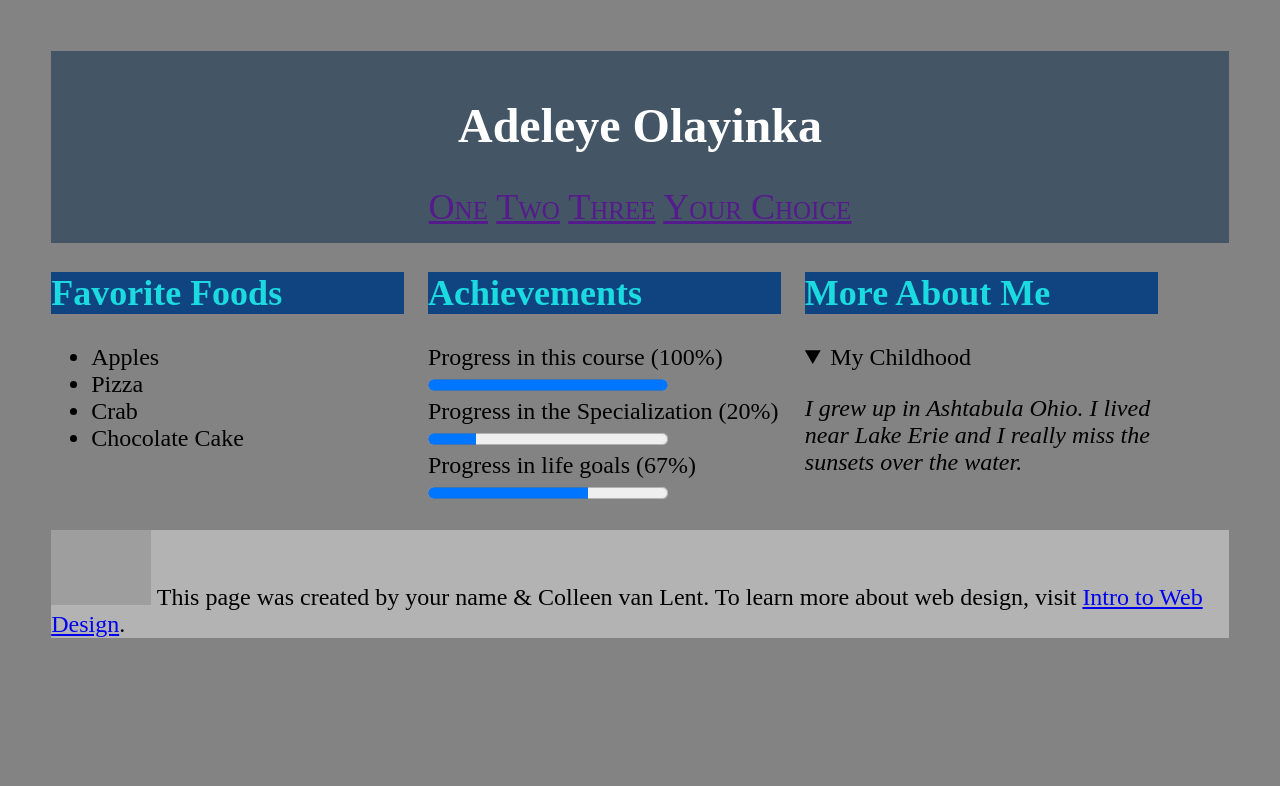
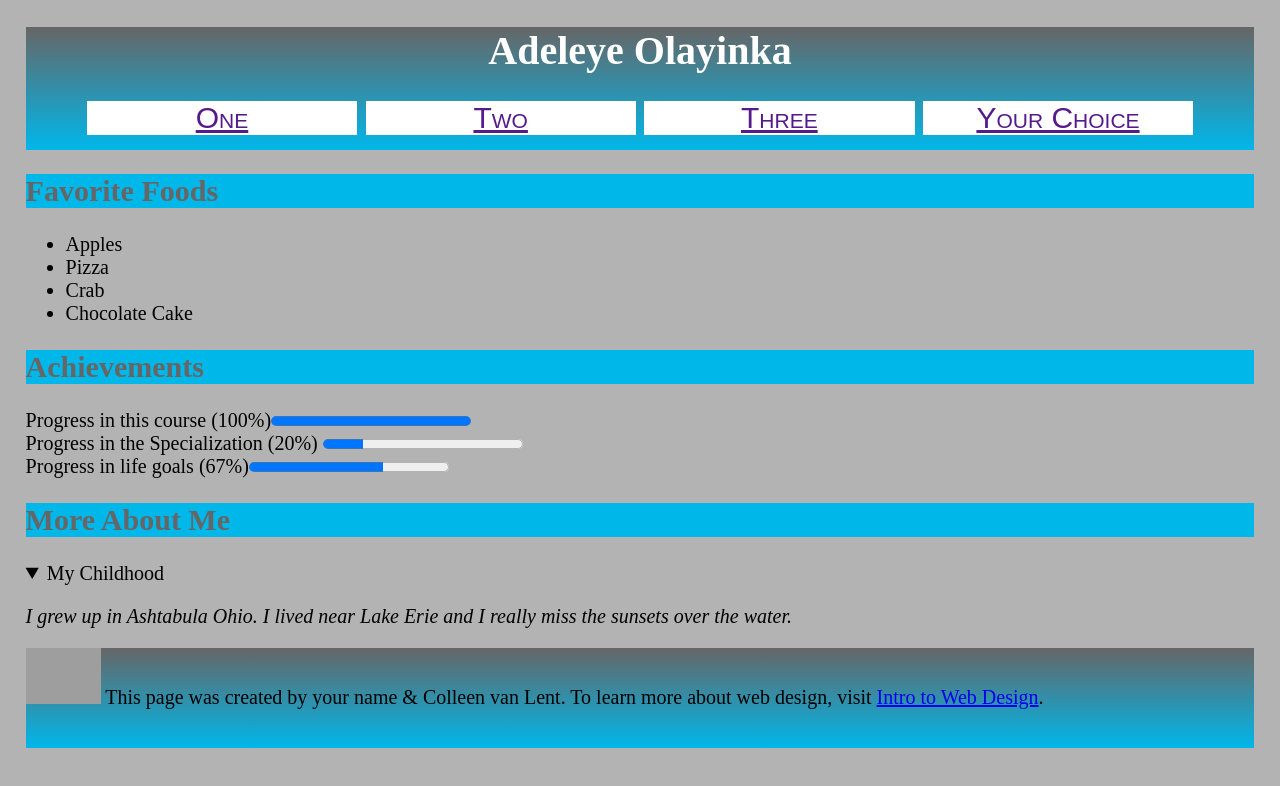
Before and after one commit to Yinkusadel/coursera-css3, a website: page index.html in a window 1280 px wide. Drawn offline with Linux system fonts and the light colour scheme; grey boxes are pictures that could not be loaded.

Commit message:
css lecture completed

```diff
--- a/style.css
+++ b/style.css
@@ -1,51 +1,71 @@
-body {
-    background: #838383;
-    font-size: 150%;
-    margin: 4%;
+/*
+Together-3
+ */
+ body{
+	background:#B3B3B3;
+	margin:2%;
+	font-size: 125%;
+
 }
 
-h1 {
-    color: #ffffff;
+header, footer{
+	background: #666666;
+	background: -moz-linear-gradient(top, #666666 0%, #00b7ea 100%);
+	background: -webkit-linear-gradient(#666666 0%, #00b7ea 100%);
+	background: -o-linear-gradient(#666666 0%, #00b7ea 100%);
+	background: linear-gradient(#666666 0%, #00b7ea 100%);
+
 }
 
 header{
-    background-color: #445566;
-    text-align: center;
-    padding: 15px;
+	text-align: center;
+	padding-bottom: 15px;
+}
+
+h1{
+	color: #ffffff;
 }
 
 nav{
-    font-variant:small-caps;
-    font-size: 150%;
-    font-family: ariel,"time new roman",serif
+	font-variant: small-caps;
+	font-family: Arial, "Times New Roman", serif;
+	font-size: 150%;
+}
+
+nav a{
+	display: inline-block;
+	background-color: #ffffff;
+	width:22%;
 }
 
 h2{
-    color: #1bdae0;
-    background: #104480;
+	color: #666666;
+	background: #00b7ea;
 }
 
-section {
-    width: 30%;
-    display: inline-block;
-    float: left;
-    margin-right: 2%;
+.half{
+	width:45%;
+	margin-right: 2%;
+	display:inline-block;
+	float:left;
+}
 
+.whole{
+	clear:both;
+}
+
+summary{
+	font-style:normal;
 }
 
 details{
-    font-style: italic;
-}
-
-summary{
-    font-style: normal;
+	font-style: italic;
 }
 
 footer{
-background: #b3b3b4;
-clear: both;
+	height:100px;
+	clear: both;
 }
-
-img {
-    width: 100px;
+img{
+	width: 75px;
 }
```
